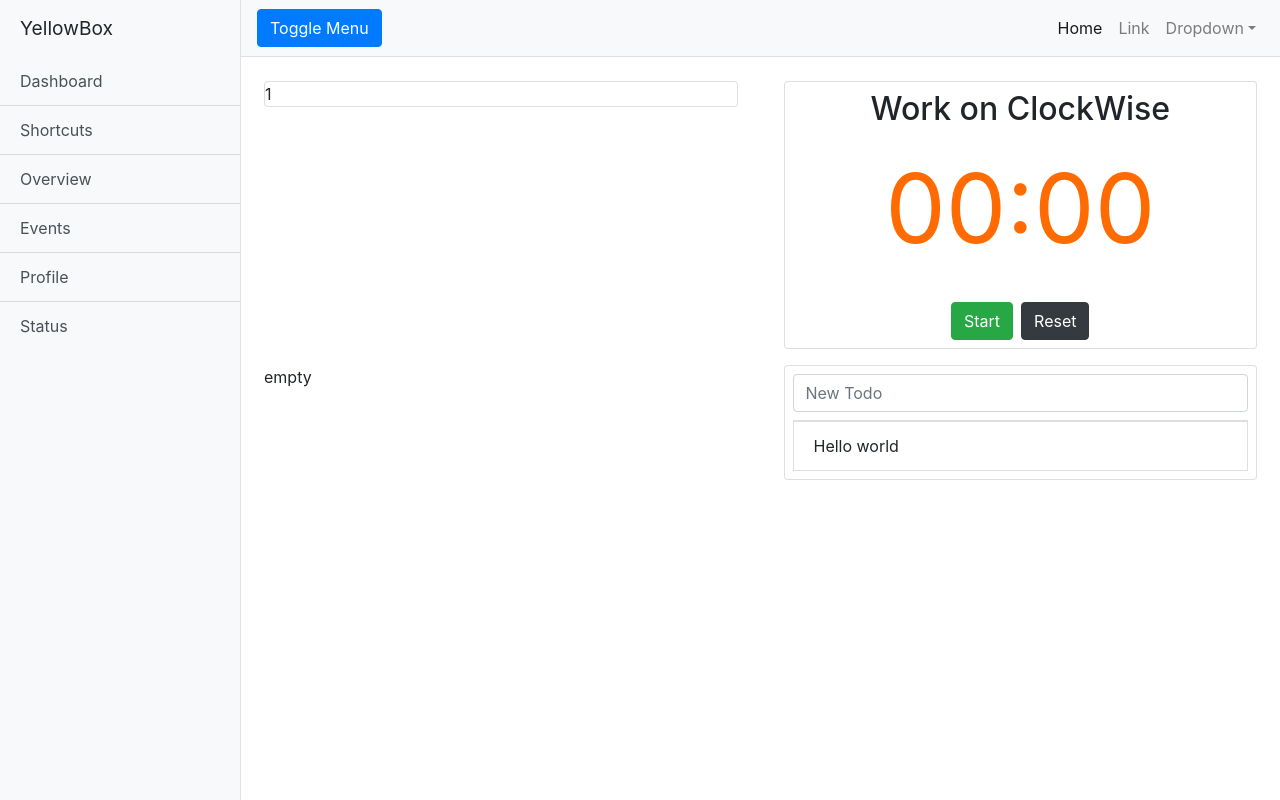
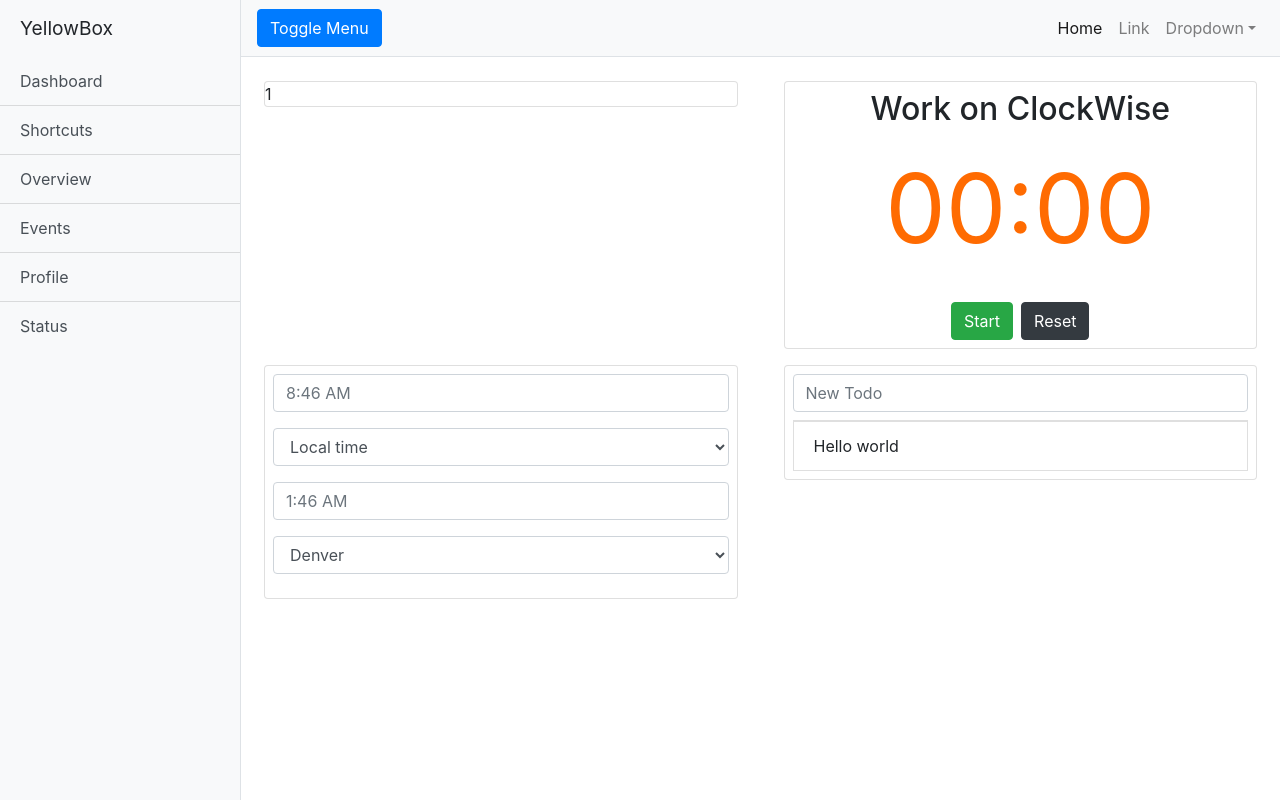
Before and after one commit to jqn/clockwise-react, a React (Create React App) app: page /admin/dashboard in a window 1280 px wide. Built offline with nearby package versions, Linux system fonts and the light colour scheme.

Commit message:
Removed prettier library and added TimeZones component

```diff
--- a/package.json
+++ b/package.json
@@ -40,10 +40,5 @@
       "last 1 firefox version",
       "last 1 safari version"
     ]
-  },
-  "devDependencies": {
-    "eslint-config-prettier": "^8.1.0",
-    "eslint-plugin-prettier": "^3.3.1",
-    "prettier": "2.2.1"
   }
 }
--- a/src/components/TimeZone.js
+++ /dev/null
@@ -1,5 +0,0 @@
-import React from 'react';
-
-export default function TimeZone() {
-  return <div></div>;
-}
--- /dev/null
+++ b/src/components/TimeZones.js
@@ -0,0 +1,33 @@
+import React from "react";
+import { Form, Card } from "react-bootstrap";
+
+export default function TimeZone() {
+  return (
+    <Card className="p-2">
+      <Form.Group controlId="exampleForm.ControlInput1">
+        <Form.Control placeholder="8:46 AM" />
+      </Form.Group>
+      <Form.Group controlId="exampleForm.ControlSelect1">
+        <Form.Control as="select">
+          <option>Local time</option>
+          <option>2</option>
+          <option>3</option>
+          <option>4</option>
+          <option>5</option>
+        </Form.Control>
+      </Form.Group>
+      <Form.Group controlId="exampleForm.ControlInput1">
+        <Form.Control placeholder="1:46 AM" />
+      </Form.Group>
+      <Form.Group controlId="exampleForm.ControlSelect1">
+        <Form.Control as="select">
+          <option>Denver</option>
+          <option>2</option>
+          <option>3</option>
+          <option>4</option>
+          <option>5</option>
+        </Form.Control>
+      </Form.Group>
+    </Card>
+  );
+}
--- a/src/components/TodoList/TextInput.js
+++ b/src/components/TodoList/TextInput.js
@@ -1,21 +1,18 @@
 import React from 'react';
 import PropTypes from 'prop-types';
-import { InputGroup, FormControl } from 'react-bootstrap';
+import {  FormControl } from 'react-bootstrap';
 
-const inputStyle = {
-  // margin: "40px",
-  // border: "5px solid pink",
-};
+
 
 const TextInput = () => {
   return (
-    <InputGroup style={inputStyle}>
+    <div >
       <FormControl
         placeholder="New Todo"
         aria-label="todo"
         aria-describedby="todo"
       />
-    </InputGroup>
+    </div>
   );
 };
 
--- a/src/containers/Dashboard.js
+++ b/src/containers/Dashboard.js
@@ -1,25 +1,26 @@
-import React from 'react';
-import PropTypes from 'prop-types';
-import { Container, Row, Col, Card } from 'react-bootstrap';
+import React from "react";
+import PropTypes from "prop-types";
+import { Container, Row, Col, Card } from "react-bootstrap";
 
-import { TodoList } from '../components/TodoList';
-import Counter from '../components/Counter';
+import { TodoList } from "../components/TodoList";
+import Counter from "../components/Counter";
+import TimeZones from "../components/TimeZones";
 
 const Dashboard = () => {
   return (
     <div className="content">
       <Container fluid className="my-3">
         <Row>
-          <Col className="m-2">
+          <Col md className="m-2">
             <Card>1</Card>
           </Col>
-          <Col className="m-2">
+          <Col md className="m-2">
             <Counter />
           </Col>
         </Row>
         <Row>
           <Col md className="m-2">
-            empty
+            <TimeZones />
           </Col>
           <Col md className="m-2">
             <TodoList />
```
Also changed, not shown: 2 other files (tests, documents, lock files or other folders).
